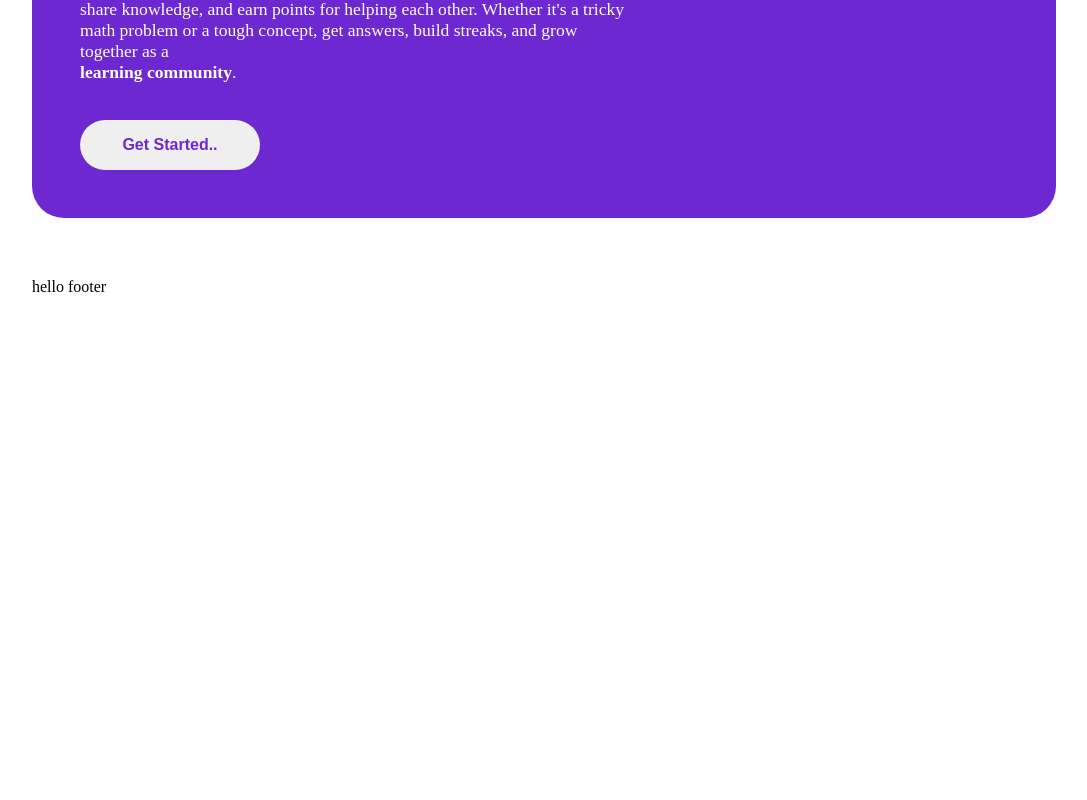
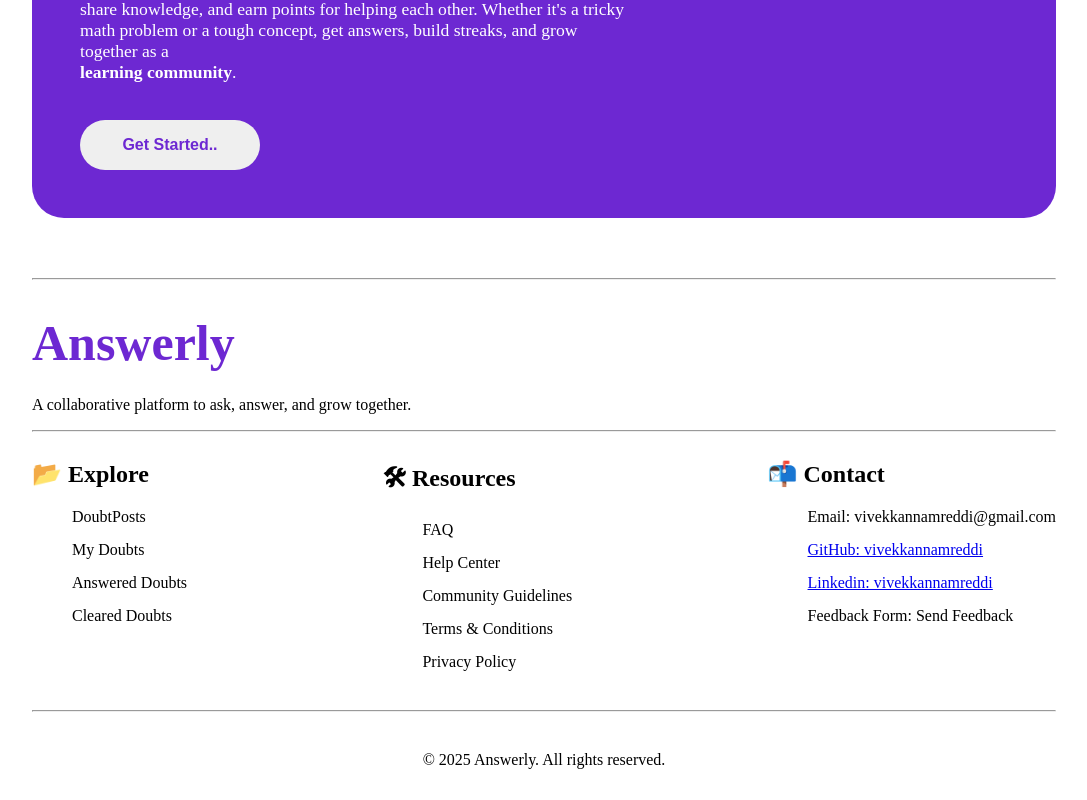
Before and after one commit to vivekkannamreddi/Answerly-EmpowerLearning, a React (Vite) app: page / in a window 1280 px wide. Shown: the part 741-1541 px from the top of the page, without its empty margins (96-1183 px from the left). Before the commit the page ends 1045 px from the top, so only its background shows below. Built offline with nearby package versions, Linux system fonts and the light colour scheme.

Commit message:
updated the footer

```diff
--- a/src/components/Footer.css
+++ b/src/components/Footer.css
@@ -0,0 +1,34 @@
+.FooterMain{
+    height: 50vh;
+    width: 100% !important;
+
+}
+
+.FFCLeft>h1{
+    color: #6d28d2;
+    font-size:50px;
+
+}
+.FooterSecondContainer{
+    height: auto;
+    display: flex;
+    justify-content: space-between;
+}
+
+.FSCLeft>ul>li{
+    padding-bottom:15px ;
+    list-style: none;
+}
+.FSCMiddle>ul>li{
+    padding-bottom: 15px;
+    list-style: none;
+}
+.FSCRight>ul>li{
+    padding-bottom: 15px;
+    list-style: none;
+}
+.FooterThirdContainer{
+    height: 20%;
+    display: flex;align-items: center;
+    justify-content: center;
+}
--- a/src/components/Footer.jsx
+++ b/src/components/Footer.jsx
@@ -1,9 +1,51 @@
 import React from 'react'
+import './Footer.css'
 
 const Footer = () => {
   return (
-    <div>
-        hello footer
+    <div className='FooterMain'>
+        <hr />
+        <div className="FooterFirstContainer">
+            <div className="FFCLeft">
+                <h1>Answerly</h1>
+                <p>A collaborative platform to ask, answer, and grow together.</p>
+            </div>
+        </div>
+        <hr />
+        <div className="FooterSecondContainer">
+            <div className="FSCLeft">
+                <h2>📂 Explore</h2>
+                <ul>
+                    <li>DoubtPosts</li>
+                    <li>My Doubts</li>
+                    <li>Answered Doubts</li>
+                    <li>Cleared Doubts</li>
+                </ul>
+            </div>
+            <div className="FSCMiddle">
+                <h2>🛠 Resources</h2>
+                <ul>
+                    <li>FAQ</li>
+                    <li>Help Center</li>
+                    <li>Community Guidelines</li>
+                    <li>Terms & Conditions</li>
+                    <li>Privacy Policy</li>
+                </ul>
+            </div>
+            <div className="FSCRight">
+                <h2>📬 Contact</h2>
+                <ul>
+                    <li>Email: vivekkannamreddi@gmail.com</li>
+                    <li><a href="https://github.com/vivekkannamreddi">GitHub: vivekkannamreddi</a></li>
+                    <li><a href="https://www.linkedin.com/in/vivekkannamreddi/">Linkedin: vivekkannamreddi</a></li>
+                    <li>Feedback Form: Send Feedback</li>
+                </ul>
+            </div>
+        </div>
+        <hr />
+        <div className="FooterThirdContainer">
+            <p>© 2025 Answerly. All rights reserved.</p>
+        </div>
     </div>
   )
 }
```
